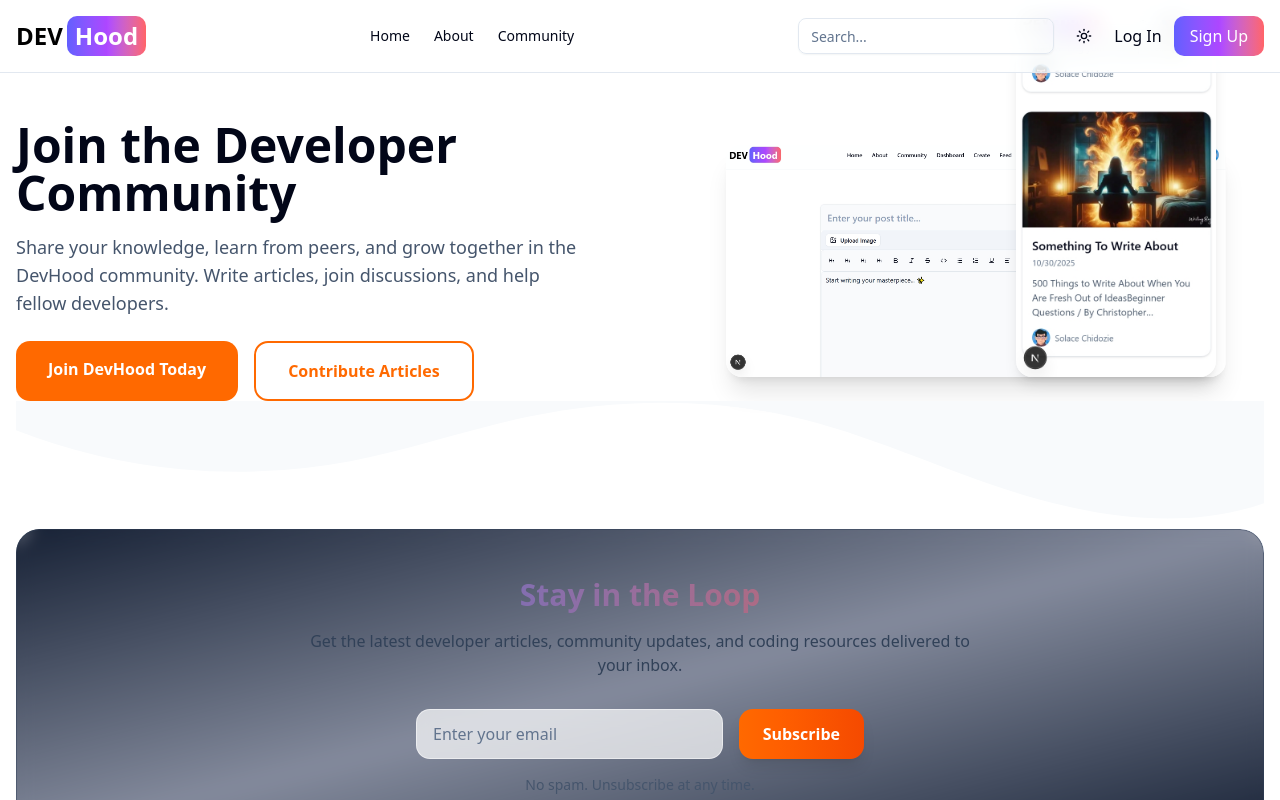
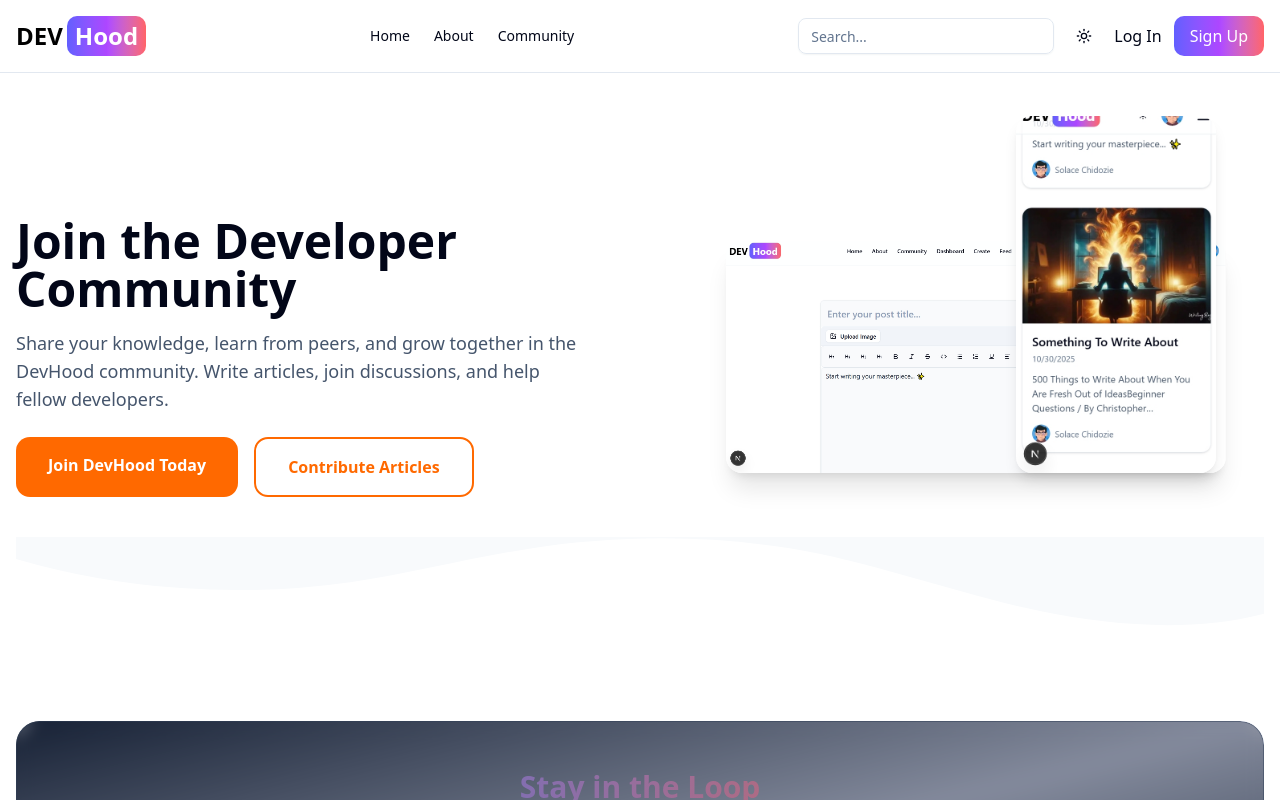
Before and after one commit to chlazie/dev-blog, a Next.js app: page / in a window 1280 px wide. Shown: the top 800 px of the page. Built offline with nearby package versions, Linux system fonts and the light colour scheme; no server answers.

Commit message:
Development:  Curved Divider - Adjusted positioning

```diff
--- a/src/app/page.tsx
+++ b/src/app/page.tsx
@@ -10,7 +10,7 @@ export default function HomePage() {
       <Header />
       <main className="max-w-7xl mx-auto px-4 py-12 space-y-32">
         {/* Hero Section */}
-        <section className="flex flex-col-reverse lg:flex-row items-center gap-12 lg:gap-24 relative">
+        <section className="flex flex-col-reverse lg:flex-row items-center gap-12 lg:gap-24 relative pt-20 pb-40 lg:py-24">
           <div className="lg:w-1/2 text-center lg:text-left">
             <h1 className="text-5xl font-extrabold mb-4">
               Join the Developer Community
@@ -55,9 +55,8 @@ export default function HomePage() {
             />
           </div>
 
-          {/* Curved Divider */}
-          {/* Simple Wave Divider */}
-          <div className="absolute -bottom-32 left-0 right-0 h-32 overflow-hidden">
+          {/* Curved Divider - Adjusted positioning */}
+          <div className="absolute -bottom-10 left-0 right-0 h-24 overflow-hidden z-0">
             <svg
               viewBox="0 0 1200 120"
               preserveAspectRatio="none"
```
